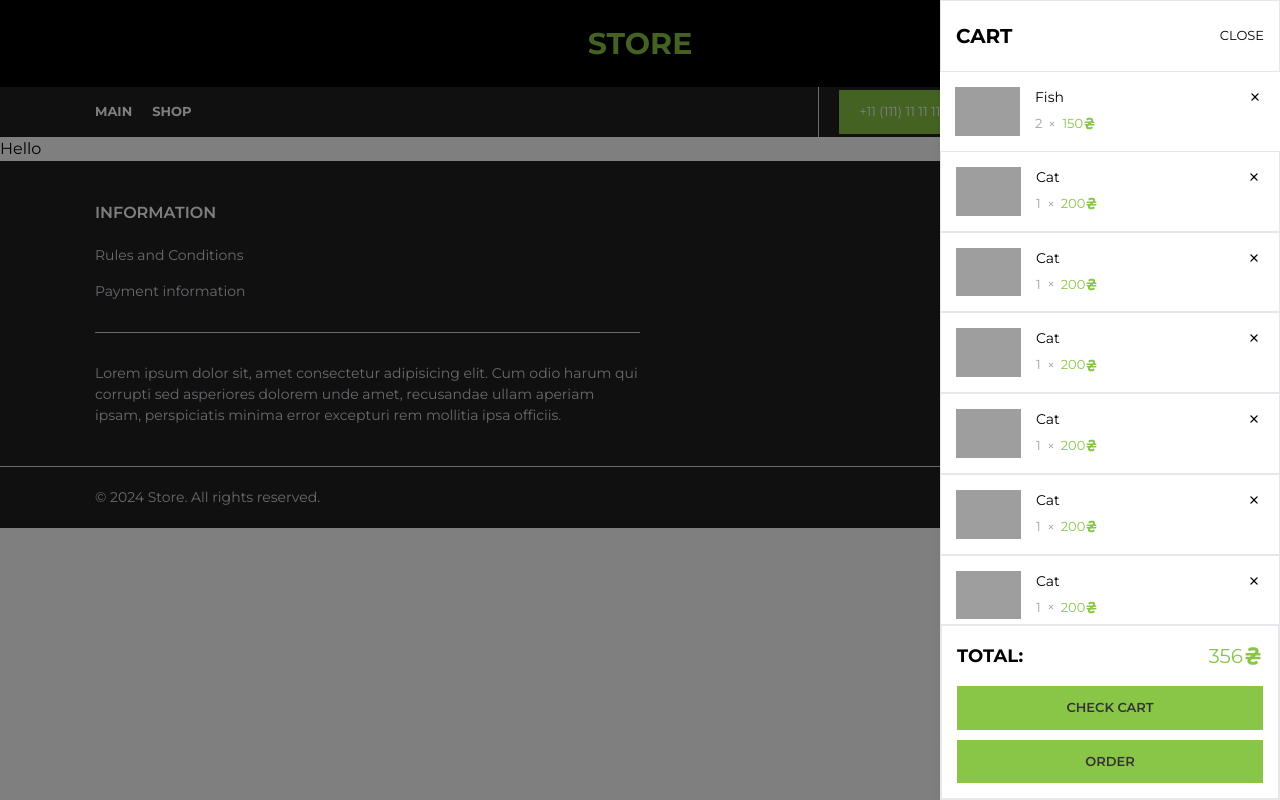
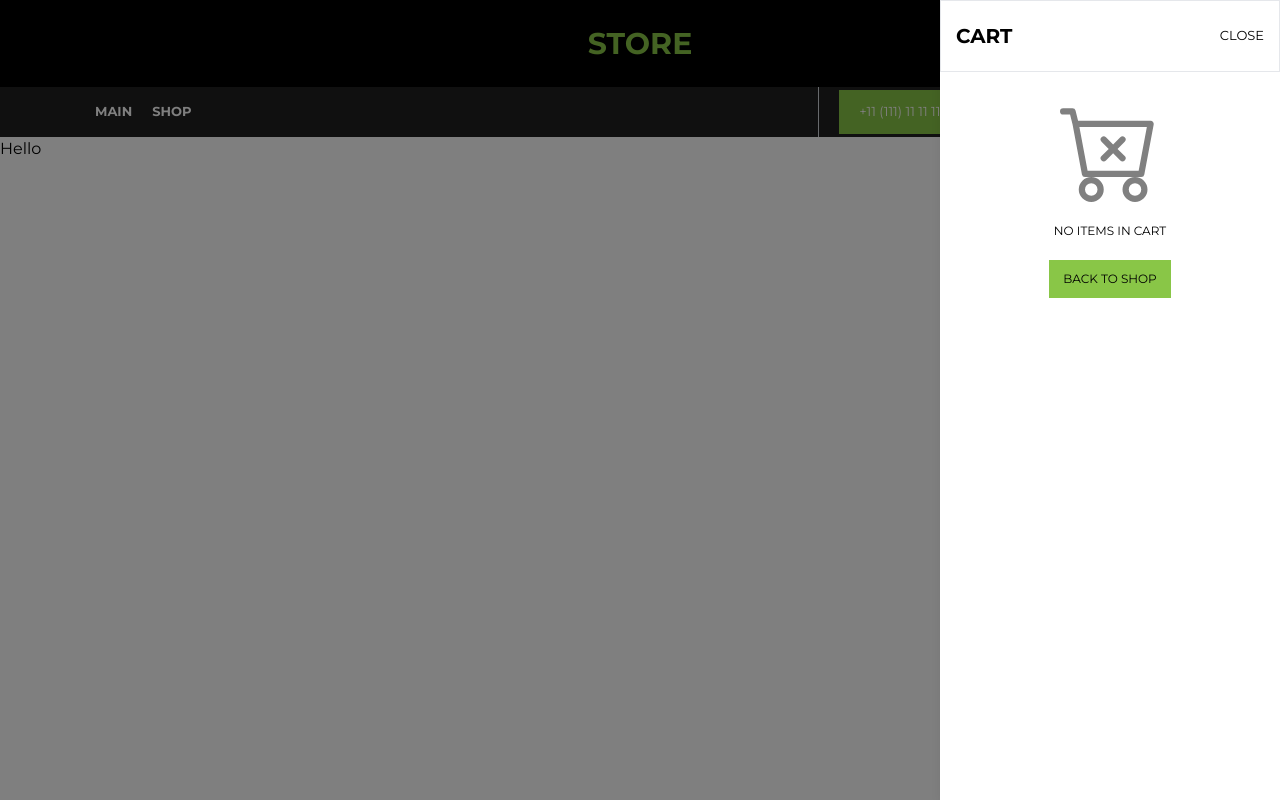
Before and after one commit to Taras-Rm/e-commerce-shop, a Next.js app in the folder client/: page / in a window 1280 px wide. Both pictures are taken after a click on the icon 1119 px from the left and 112 px from the top of the page. Shown: the top 800 px of the page. Built offline with nearby package versions, Linux system fonts and the light colour scheme; grey boxes are pictures that could not be loaded.

Commit message:
fix cart

```diff
--- a/client/src/app/layout.tsx
+++ b/client/src/app/layout.tsx
@@ -27,7 +27,7 @@ export default function RootLayout({
       <body className={`${montserratFont.variable}`}>
         <Provider>
           <Header />
-          <main>{children}</main>
+          <main className="min-h-screen">{children}</main>
           <Footer />
         </Provider>
       </body>
--- a/client/src/components/CartAside/index.tsx
+++ b/client/src/components/CartAside/index.tsx
@@ -34,7 +34,7 @@ function CartAside({ isShowed, close, items }: CartAsideProps) {
               Close
             </span>
           </div>
-          {items.length < 0 ? (
+          {items.length <= 0 ? (
             <div className="flex flex-col items-center text-[12px]">
               <BsCartX
                 size={100}
--- a/client/src/components/Header/index.tsx
+++ b/client/src/components/Header/index.tsx
@@ -24,64 +24,7 @@ const links: { url: string; name: string }[] = [
 function Header() {
   const [isShowCart, setIsShowCart] = useState(false);
 
-  const cartItems: CartItem[] = [
-    {
-      id: 1,
-      name: "Fish",
-      count: 2,
-      price: 150,
-      image:
-        "https://upstreambaits.com/wp-content/uploads/2020/04/sugar_133z.jpg",
-    },
-    {
-      id: 2,
-      name: "Cat",
-      count: 1,
-      price: 200,
-      image:
-        "https://upstreambaits.com/wp-content/uploads/2020/04/sugar_133z.jpg",
-    },
-    {
-      id: 3,
-      name: "Cat",
-      count: 1,
-      price: 200,
-      image:
-        "https://upstreambaits.com/wp-content/uploads/2020/04/sugar_133z.jpg",
-    },
-    {
-      id: 4,
-      name: "Cat",
-      count: 1,
-      price: 200,
-      image:
-        "https://upstreambaits.com/wp-content/uploads/2020/04/sugar_133z.jpg",
-    },
-    {
-      id: 5,
-      name: "Cat",
-      count: 1,
-      price: 200,
-      image:
-        "https://upstreambaits.com/wp-content/uploads/2020/04/sugar_133z.jpg",
-    },
-    {
-      id: 6,
-      name: "Cat",
-      count: 1,
-      price: 200,
-      image:
-        "https://upstreambaits.com/wp-content/uploads/2020/04/sugar_133z.jpg",
-    },
-    {
-      id: 7,
-      name: "Cat",
-      count: 1,
-      price: 200,
-      image:
-        "https://upstreambaits.com/wp-content/uploads/2020/04/sugar_133z.jpg",
-    },
-  ];
+  const cartItems: CartItem[] = [];
 
   return (
     <header className="sticky top-0 z-50">
```
